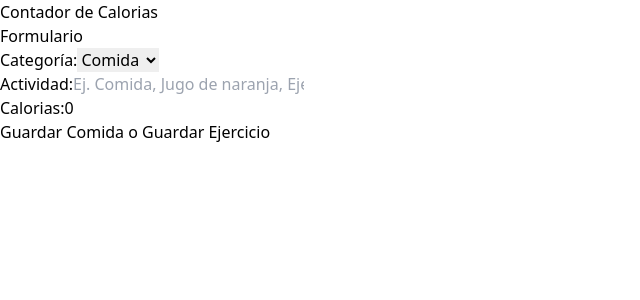
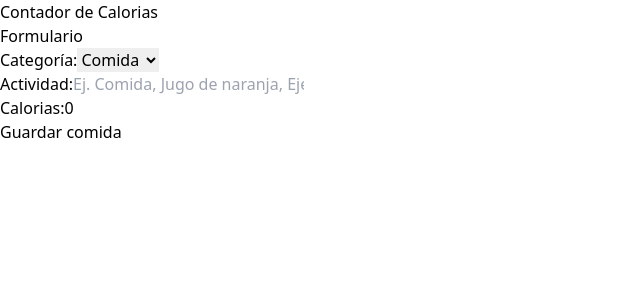
Before and after one commit to RoyemFiguer/calorie-tracker, a React app: page / in a window 1280 px wide. Shown: the top 300 px of the page, without its empty margins (0-640 px from the left). Built offline with nearby package versions, Linux system fonts and the light colour scheme; the HTML template or start-up script is replaced by a standard one.

Commit message:
Form with validations

```diff
--- a/src/components/Form.tsx
+++ b/src/components/Form.tsx
@@ -1,4 +1,4 @@
-import { useState, ChangeEvent } from "react"
+import { useState, ChangeEvent, FormEvent } from "react"
 import { Activity } from "../types"
 import { categories } from "../data/categories"
 
@@ -18,8 +18,23 @@
         })
     }
 
+    const isValidActivity = () => {
+        const {name, calories} = activity
+        console.log(name.trim() !== '' && calories > 0)
+        return name.trim() !== '' && calories > 0
+    }
+
+    const handleSubmit = (e : FormEvent<HTMLFormElement>) => {
+        e.preventDefault()
+
+        console.log("Submit")
+    }
+
   return (
-    <form className="space-y-5 bg-white shadow p-10 rounded-lg">
+    <form
+        className="space-y-5 bg-white shadow p-10 rounded-lg"
+        onSubmit={handleSubmit}
+    >
         <p>Formulario</p>
 
         <div className="grid grid-cols-1 gap-3">
@@ -67,8 +82,9 @@
 
         <input
             type="submit"
-            className="bg-gray-800 hover:bg-gray-900 w-full p-2 font-bold uppercase text-white cursor-pointer"
-            value='Guardar Comida o Guardar Ejercicio'
+            className="bg-gray-800 hover:bg-gray-900 w-full p-2 font-bold uppercase text-white cursor-pointer disabled:opacity-10"
+            value={activity.category === 1 ? 'Guardar comida' : 'Guardar ejercicio'}
+            disabled={!isValidActivity()}
         />
     </form>
   )
```
